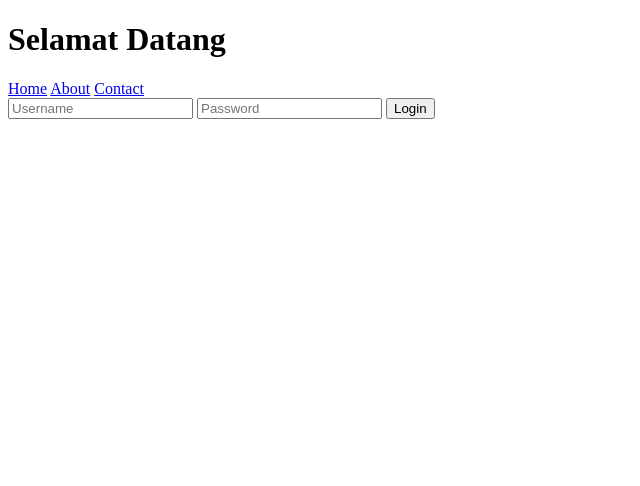
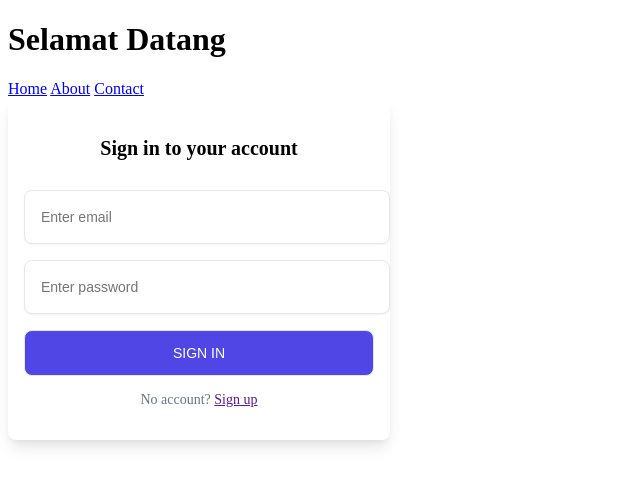
Before and after one commit to Alll1210/Latihan-1, a plain HTML site: page index.html in a window 1280 px wide. Shown: the whole page, without its empty margins (0-640 px from the left). Drawn offline with Linux system fonts and the light colour scheme.

Commit message:
change login form

```diff
--- a/index.html
+++ b/index.html
@@ -5,6 +5,72 @@
     <meta http-equiv="X-UA-Compatible" content="IE=edge">
     <meta name="viewport" content="width=device-width, initial-scale=1.0">
     <title>Latihan Pertama GIT</title>
+    <style>
+        .form {
+  background-color: #fff;
+  display: block;
+  padding: 1rem;
+  max-width: 350px;
+  border-radius: 0.5rem;
+  box-shadow: 0 10px 15px -3px rgba(0, 0, 0, 0.1), 0 4px 6px -2px rgba(0, 0, 0, 0.05);
+}
+
+.form-title {
+  font-size: 1.25rem;
+  line-height: 1.75rem;
+  font-weight: 600;
+  text-align: center;
+  color: #000;
+}
+
+.input-container {
+  position: relative;
+}
+
+.input-container input, .form button {
+  outline: none;
+  border: 1px solid #e5e7eb;
+  margin: 8px 0;
+}
+
+.input-container input {
+  background-color: #fff;
+  padding: 1rem;
+  padding-right: 3rem;
+  font-size: 0.875rem;
+  line-height: 1.25rem;
+  width: 300px;
+  border-radius: 0.5rem;
+  box-shadow: 0 1px 2px 0 rgba(0, 0, 0, 0.05);
+}
+
+.submit {
+  display: block;
+  padding-top: 0.75rem;
+  padding-bottom: 0.75rem;
+  padding-left: 1.25rem;
+  padding-right: 1.25rem;
+  background-color: #4F46E5;
+  color: #ffffff;
+  font-size: 0.875rem;
+  line-height: 1.25rem;
+  font-weight: 500;
+  width: 100%;
+  border-radius: 0.5rem;
+  text-transform: uppercase;
+}
+
+.signup-link {
+  color: #6B7280;
+  font-size: 0.875rem;
+  line-height: 1.25rem;
+  text-align: center;
+}
+
+.signup-link a {
+  text-decoration: underline;
+}
+    </style>
 </head>
 <body>
     <h1>Selamat Datang</h1>
@@ -12,13 +78,27 @@
         <a class="active" href="#home">Home</a>
         <a href="#about">About</a>
         <a href="#contact">Contact</a>
-        <div class="login-container">
-          <form action="home.html" method="post">
-            <input type="text" placeholder="Username" name="username">
-            <input type="text" placeholder="Password" name="psw">
-            <button type="submit">Login</button>
-          </form>
-        </div>
+
+    <form class="form" action="home.html" method="post">
+        <p class="form-title">Sign in to your account</p>
+         <div class="input-container">
+           <input type="email" placeholder="Enter email">
+           <span>
+           </span>
+       </div>
+       <div class="input-container">
+           <input type="password" placeholder="Enter password">
+         </div>
+          <button type="submit" class="submit">
+         Sign in
+       </button>
+
+       <p class="signup-link">
+         No account?
+         <a href="">Sign up</a>
+       </p>
+    </form>
+
       </div>
 </body>
 </html>
```
